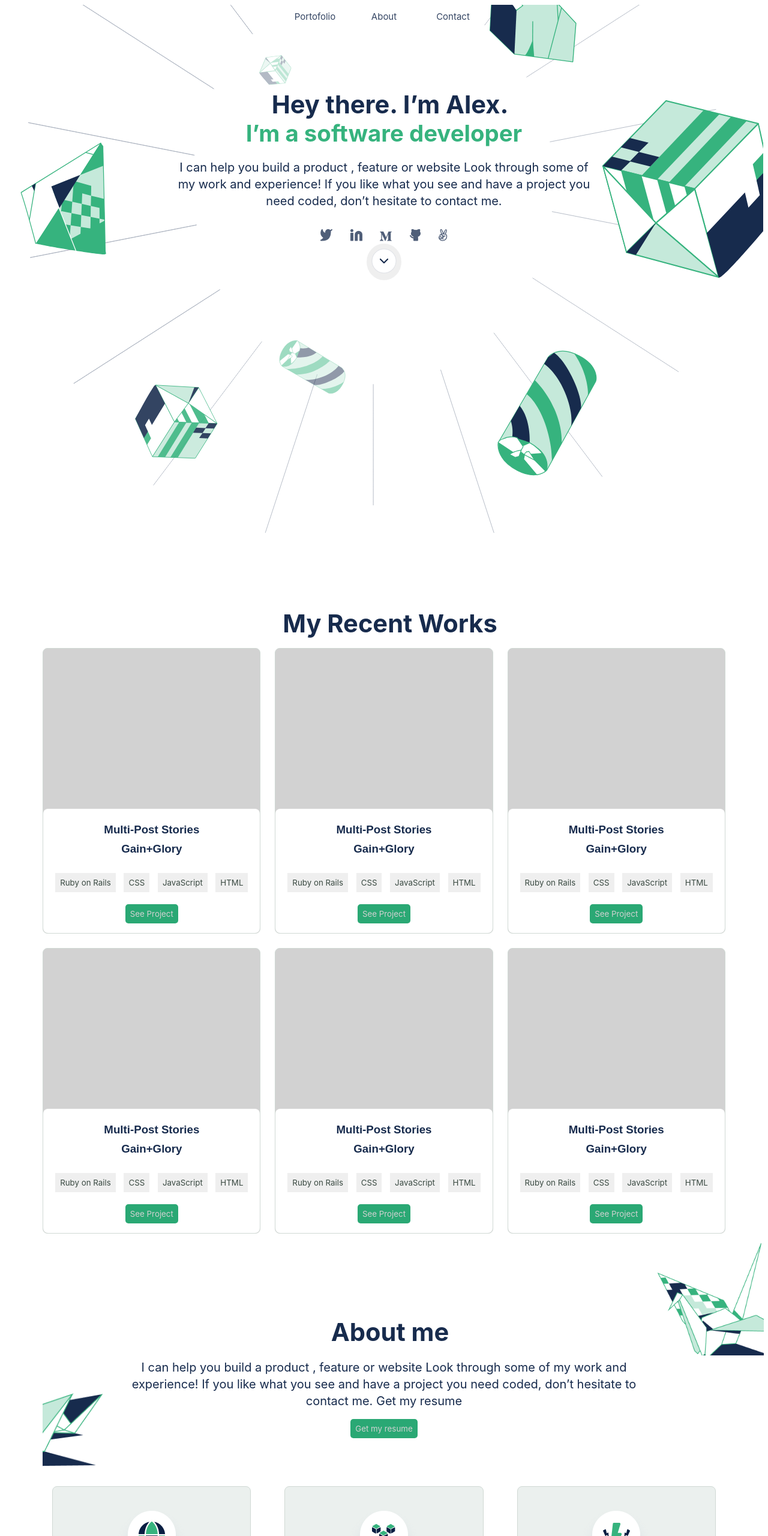
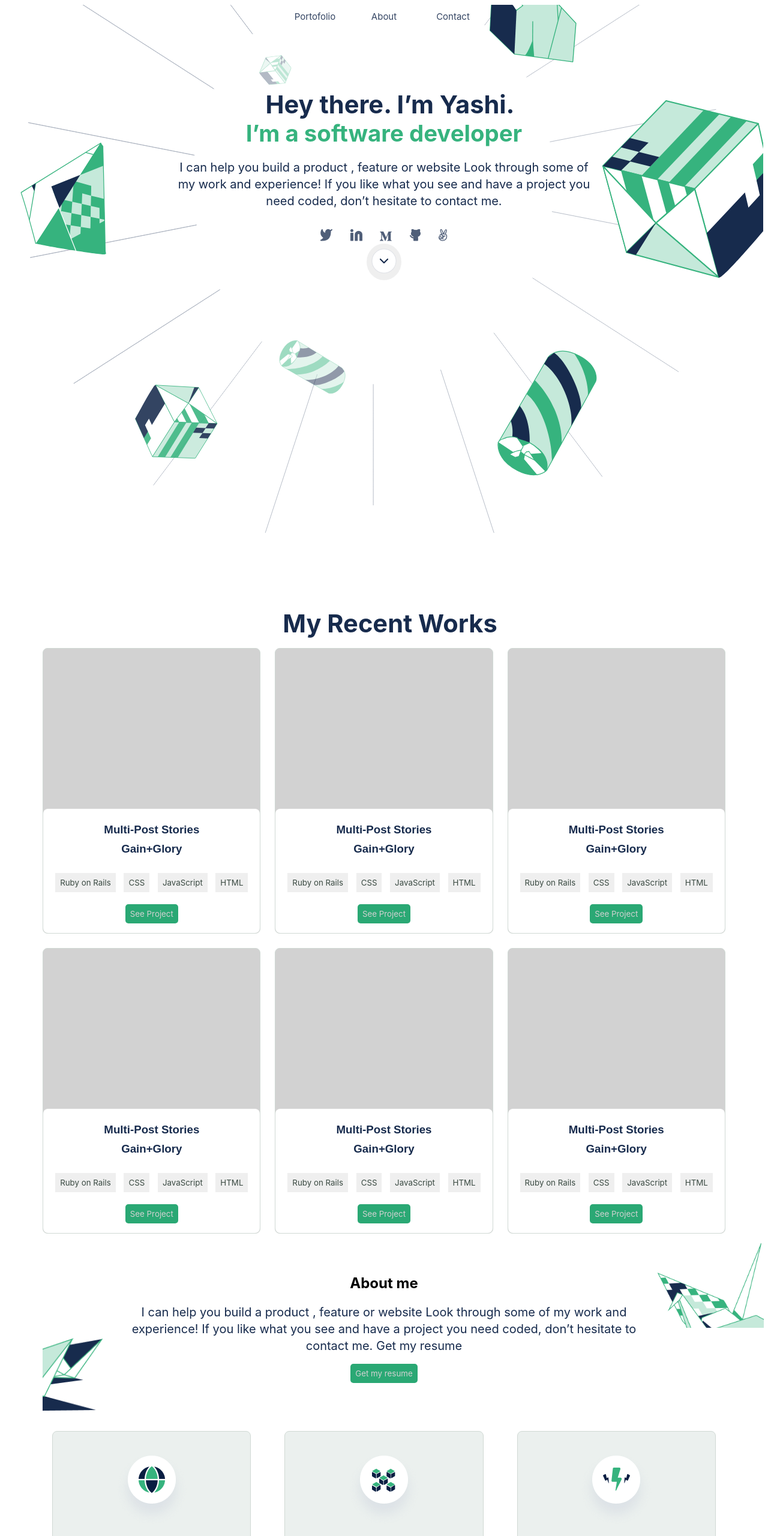
Before and after one commit to yashodhicy/yashodhicy.github.io, a plain HTML site: page index.html in a window 1280 px wide. Shown: the top 2560 px of the page at 60% size. Drawn offline with Linux system fonts and the light colour scheme.

Commit message:
Change the h1 to h2 and the name

```diff
--- a/index.html
+++ b/index.html
@@ -32,7 +32,7 @@
             <div class="intro">
                 <div class="aboutme">
                     <h1>Hey there.
-                        I’m Alex.</h1>
+                        I’m Yashi.</h1>
                     <h2 class="job"> I’m a software developer</h2>
                     <p> I can help you build a product , feature or website Look through some of my work and experience!
                         If you like what you see and have a project you need coded,
@@ -157,7 +157,7 @@
 
         <section id="container2">
             <div class="aboutme">
-                <h1>About me</h1>
+                <h2>About me</h2>
                 <p>
                     I can help you build a product , feature or website Look through some of my work and experience! If
                     you like what you see and have a project you need coded,
```
